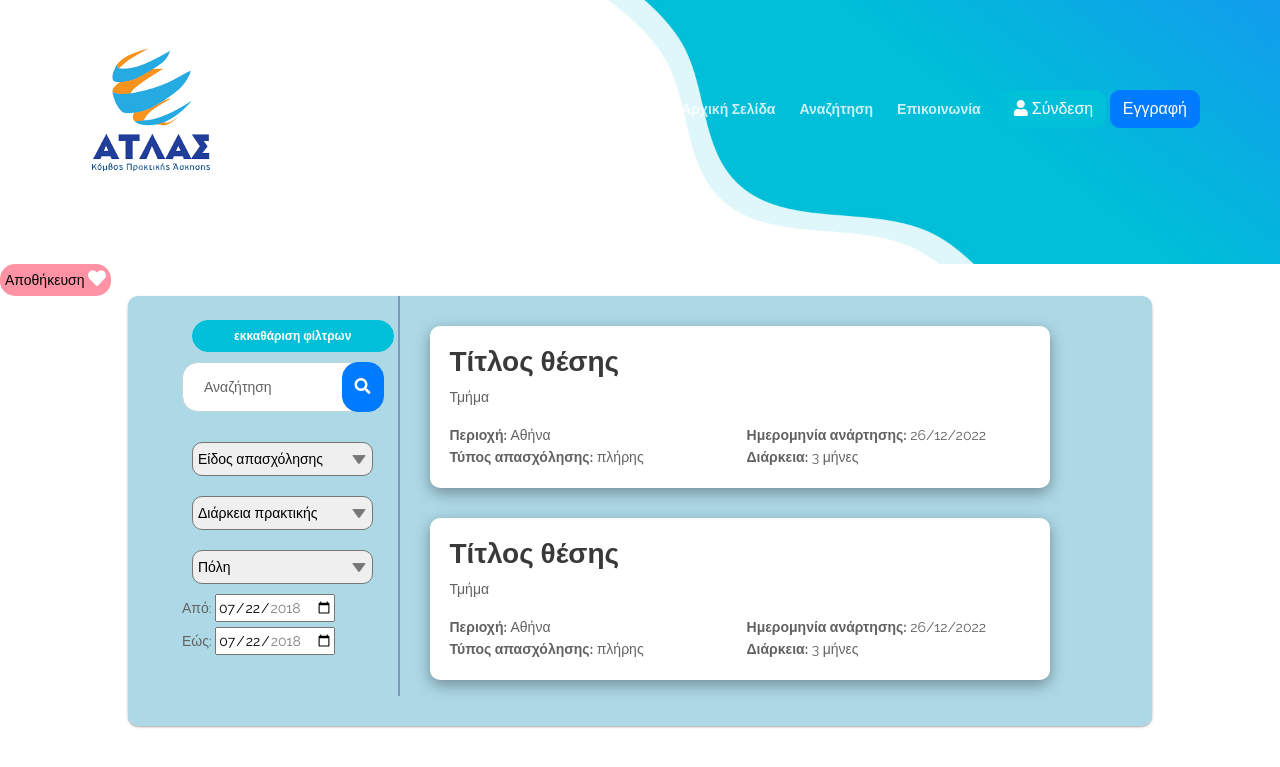
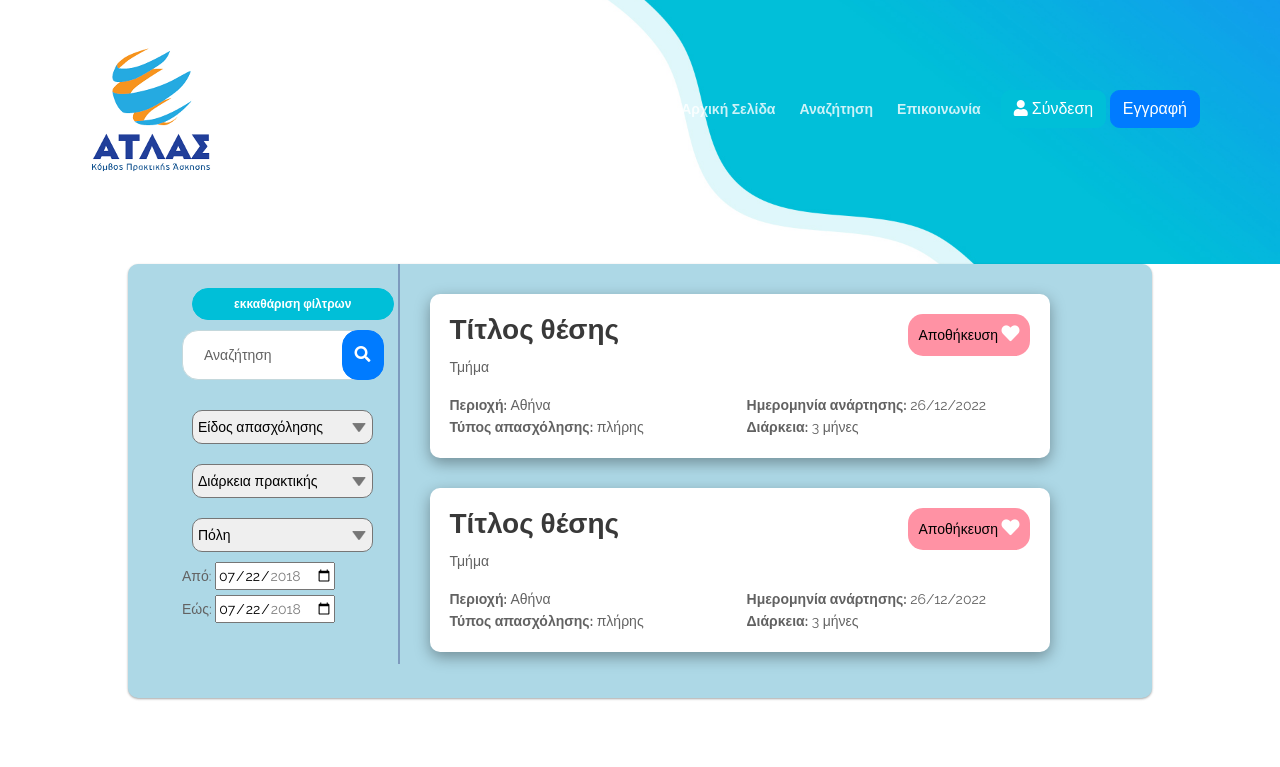
Before and after one commit to GeorgiaSarafoglou/atlas, a PHP site: page /search.php in a window 1280 px wide. Shown: the top 767 px of the page. Run offline with PHP 8.4, Linux system fonts and the light colour scheme.

Commit message:
favorite button

```diff
--- a/css/customstyles.css
+++ b/css/customstyles.css
@@ -53,6 +53,7 @@
     justify-content: center;
 }
 
+
 .filters {
     list-style-type: none;
 }
@@ -80,7 +81,7 @@ select.filters:focus{
 }
 
 .btn-favorite{
-    padding: 5px;
+    padding: 10px;
     border-radius: 15px;
     background-color: rgb(255, 146, 164);
     border: none;
@@ -93,3 +94,17 @@ select.filters:focus{
 .btn-favorite:active{
     background-color: rgb(205, 76, 76);
 }
+
+.top-line {
+    display: flex;
+    flex-direction: row;
+    justify-content: space-between;
+}
+
+.top-line > h3 {
+    order: 1;
+}
+
+.top-line > button {
+    order: 2;
+}
--- a/search.php
+++ b/search.php
@@ -140,17 +140,18 @@
 
     <!-- centered job advertisement board -->
 
-
-    <button type="button" class="btn-favorite">Αποθήκευση
-        <i class="fa fa-heart" style="font-size:18px; color:white;"></i>
-    </button>
     <div class="main-box">
         <jobs>
             <ul class="joblist">
                 <li class="job">
                     <!-- individual job advertisment -->
                     <div class="job-card">
+                        <div class="top-line">
                             <h3>Τίτλος θέσης </h3>
+                            <button type="button" class="btn-favorite">Αποθήκευση
+                                <i class="fa fa-heart" style="font-size:18px; color:white;"></i>
+                            </button>
+                        </div>
                         <p>Τμήμα</p>
                         <ul class="job-features">
                             <li><strong>Περιοχή:</strong> Αθήνα</li>
@@ -164,7 +165,12 @@
                 <li class="job">
                     <!-- individual job advertisment -->
                     <div class="job-card">
+                        <div class="top-line">
                             <h3>Τίτλος θέσης </h3>
+                            <button type="button" class="btn-favorite">Αποθήκευση
+                                <i class="fa fa-heart" style="font-size:18px; color:white;"></i>
+                            </button>
+                        </div>
                         <p>Τμήμα</p>
                         <ul class="job-features">
                             <li><strong>Περιοχή:</strong> Αθήνα</li>
```
Lines whose indentation alone changed are shown as unchanged.
